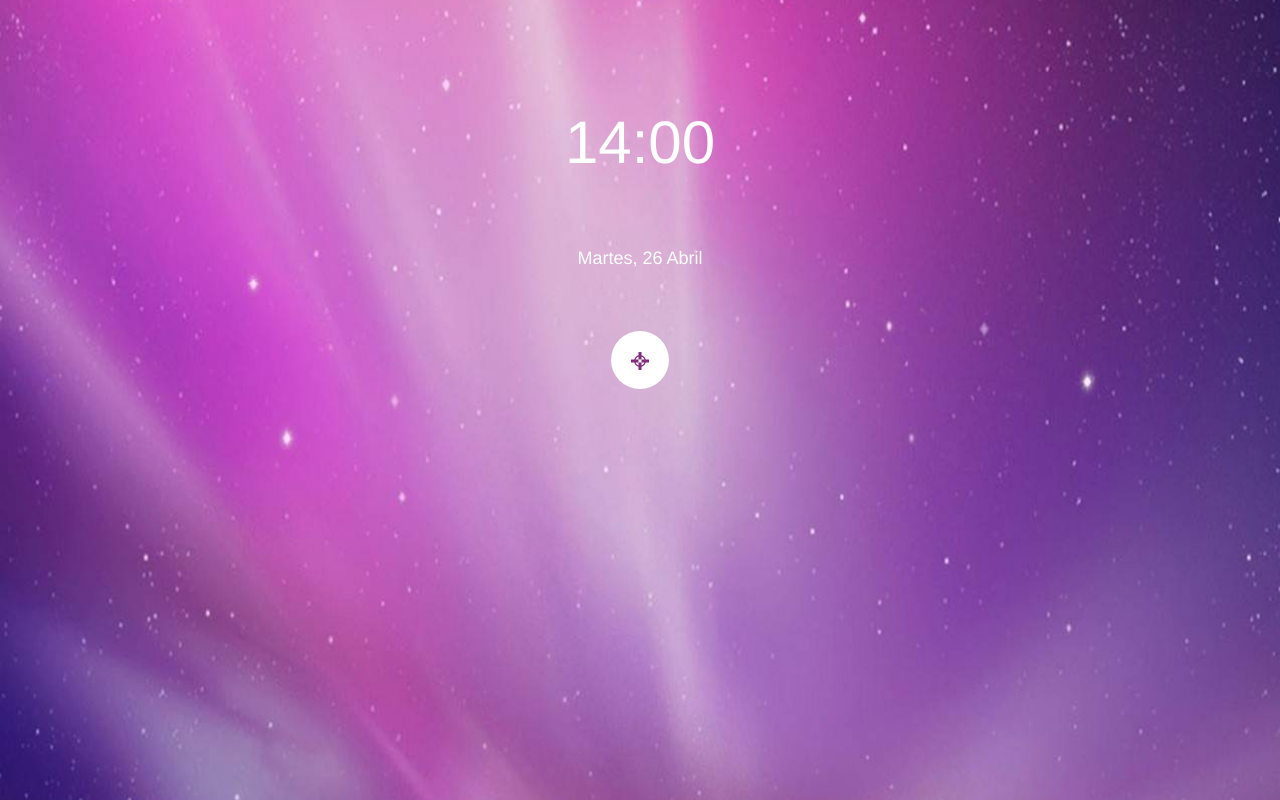
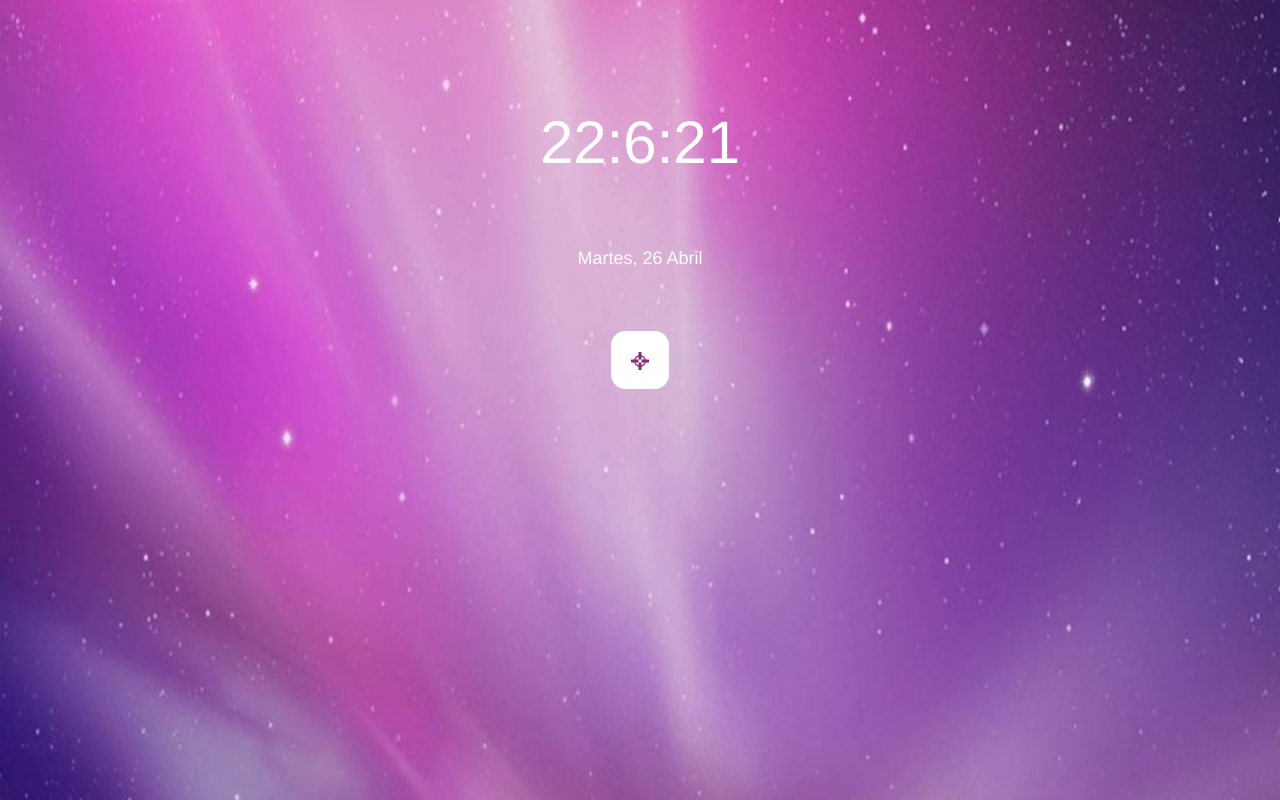
Before and after one commit to emilyvivancocuba/reloj-digital, a plain HTML site: page index.html in a window 1280 px wide. Drawn offline with nearby package versions, Linux system fonts and the light colour scheme.

Commit message:
captura de hora lista

```diff
--- a/css/main.css
+++ b/css/main.css
@@ -23,7 +23,7 @@ body{
 }
 .boton_reloj{
 	font-size: 18px;
-    border-radius: 50%;
+    border-radius: 25%;
     padding: 0px;
     outline: none;
     color: #fff;
--- a/index.html
+++ b/index.html
@@ -8,7 +8,7 @@
 	</head>
 	<body>
 		<div class="hora text-center">
-			<p id="parrafo_hora">14:00</p>
+			<p id="parrafo_hora"></p>
 		</div>
 		<div class="fecha text-center">
 			<p id="parrafo_fecha">Martes, 26 Abril</p>
--- a/js/main.js
+++ b/js/main.js
@@ -0,0 +1,8 @@
+/*OBTENIENDO*/
+$(document).ready(function(){
+    var captura=new Date();
+   	var horas=captura.getHours();
+   	var minutos=captura.getMinutes();
+   	var segundos=captura.getSeconds();
+   	$("#parrafo_hora").text(horas+':'+minutos+':'+segundos);
+});
```
